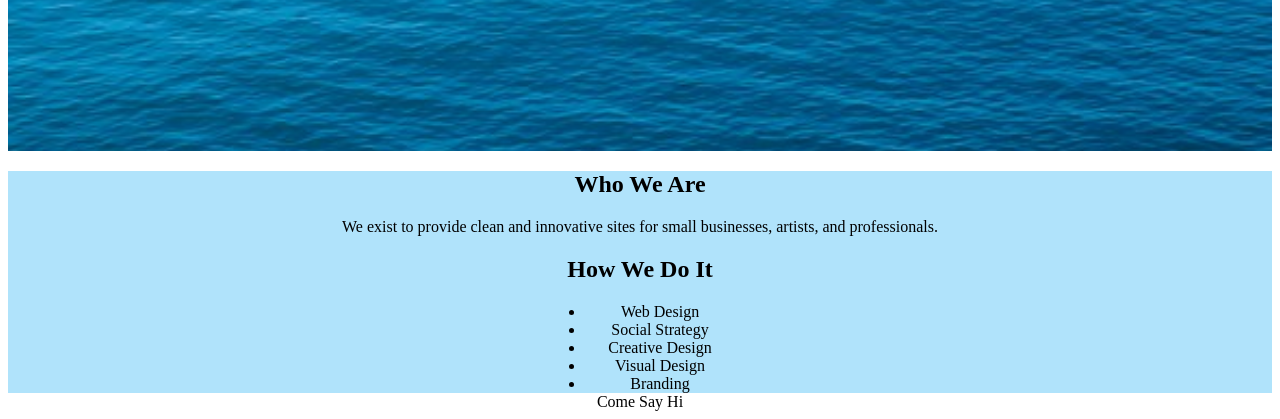
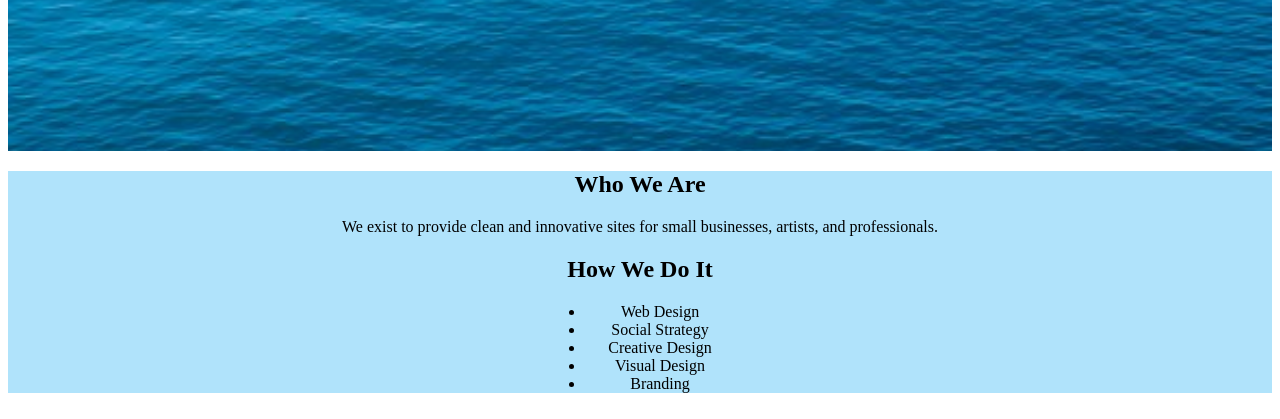
Before and after one commit to cdroland/CDRoland.github.io, a plain HTML site: page unit_8/index.html in a window 1280 px wide. Shown: the part 559-978 px from the top of the page. Drawn offline with Linux system fonts and the light colour scheme.

Commit message:
removed footer text

```diff
--- a/unit_8/index.html
+++ b/unit_8/index.html
@@ -40,7 +40,7 @@
 </div>
 </section>
 
-<footer> Come Say Hi </footer>
+<footer> </footer>
 </body>
 
 </html>
```
